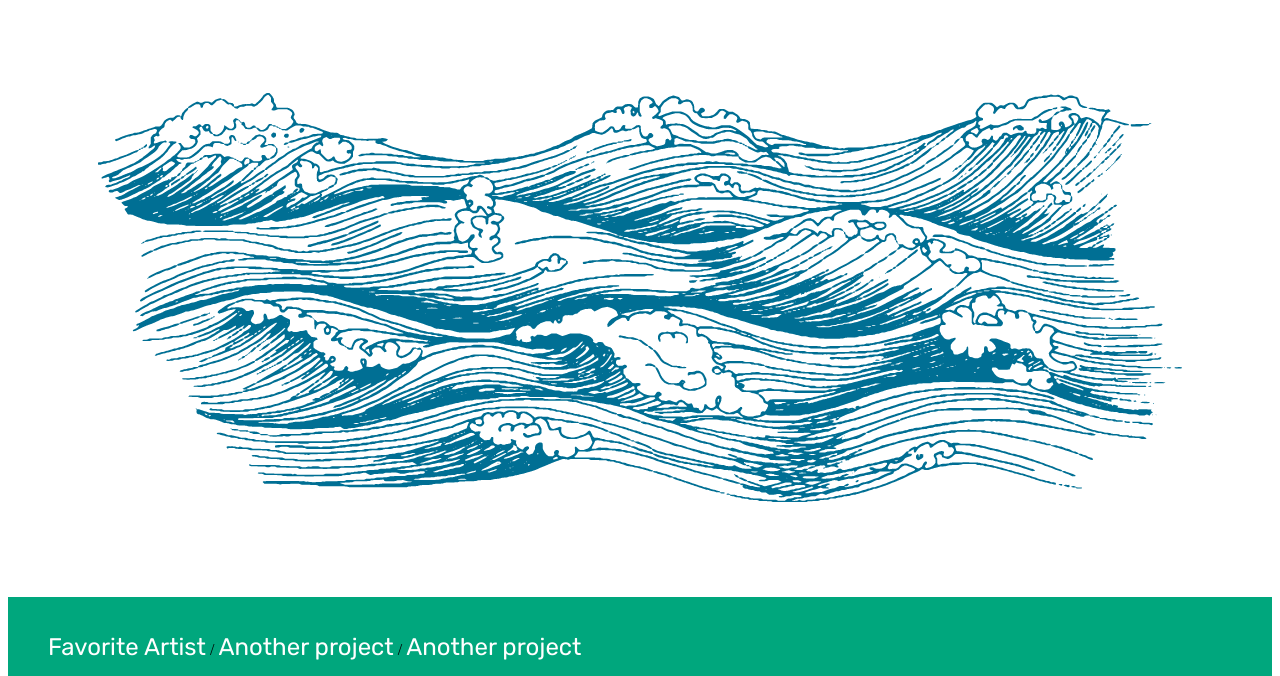
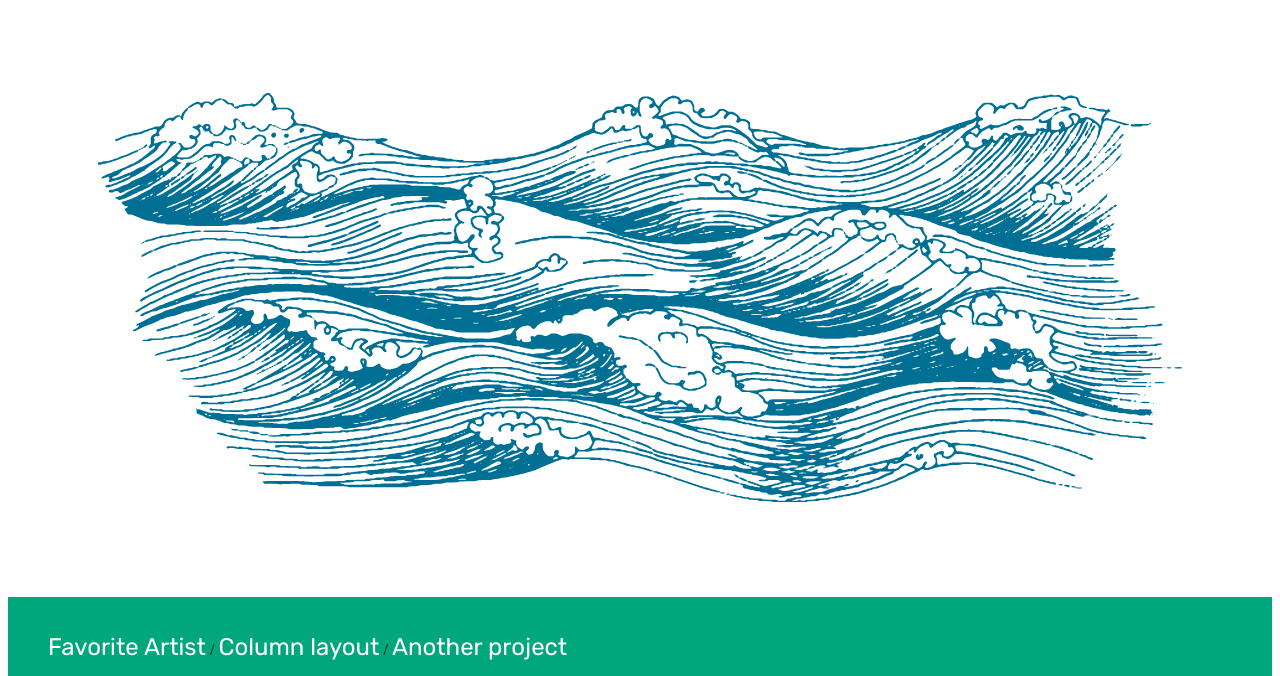
Before and after one commit to stasokoleso/projects_landing, a plain HTML site: page index.html in a window 1280 px wide. Shown: the part 124-800 px from the top of the page. Drawn offline with Linux system fonts and the light colour scheme.

Commit message:
Update index.html

```diff
--- a/index.html
+++ b/index.html
@@ -16,7 +16,7 @@
         <div class="nav-container">
           <a class="nav-link" href="https://stasokoleso.github.io/webDev_mcs/fav_artist/index.html">Favorite Artist</a>
           <a>/</a>
-          <a class="nav-link" href="#">Another project</a>
+          <a class="nav-link" href="https://github.com/stasokoleso/webDev_mcs/blob/master/column_layout/index.html">Column layout</a>
           <a>/</a>
           <a class="nav-link" href="#">Another project</a>
         </div>
```
